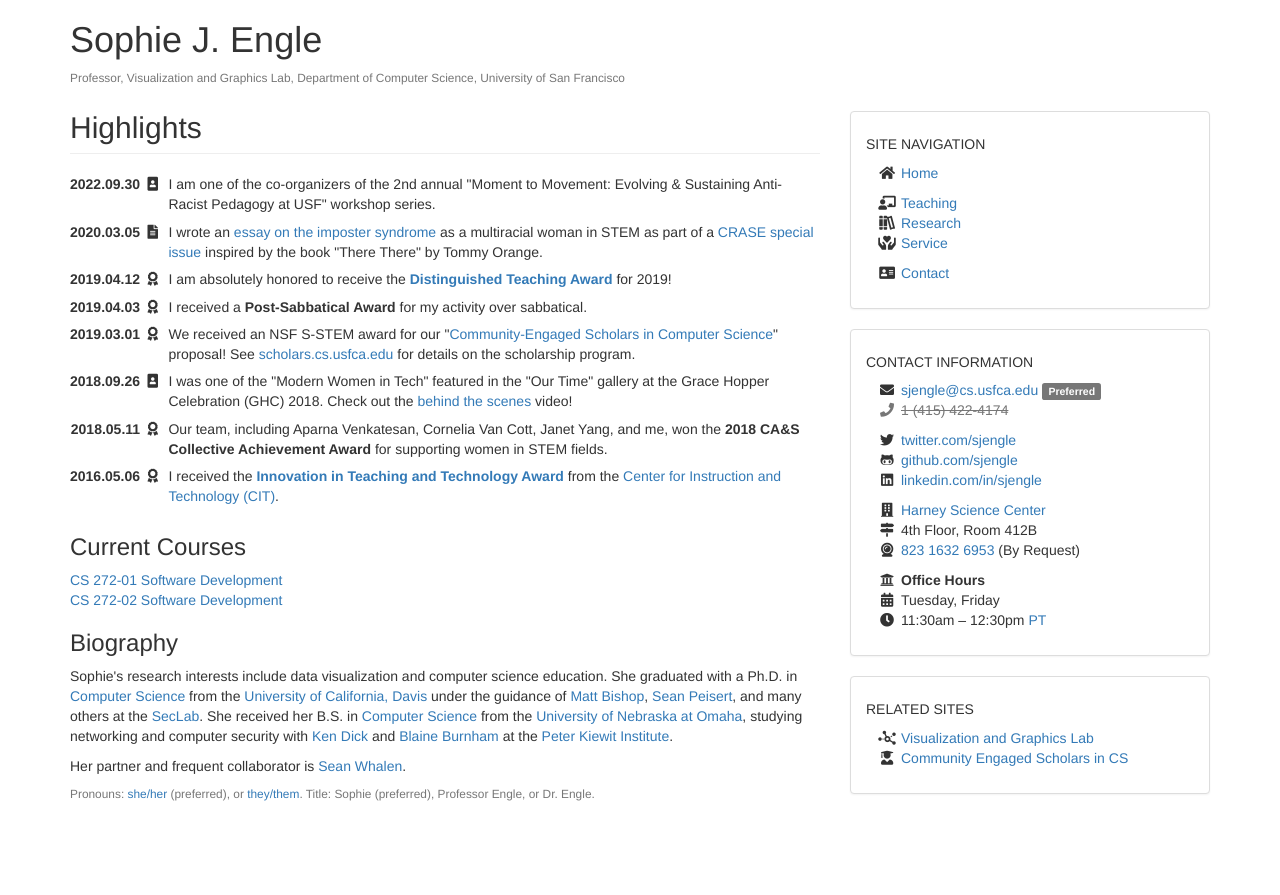
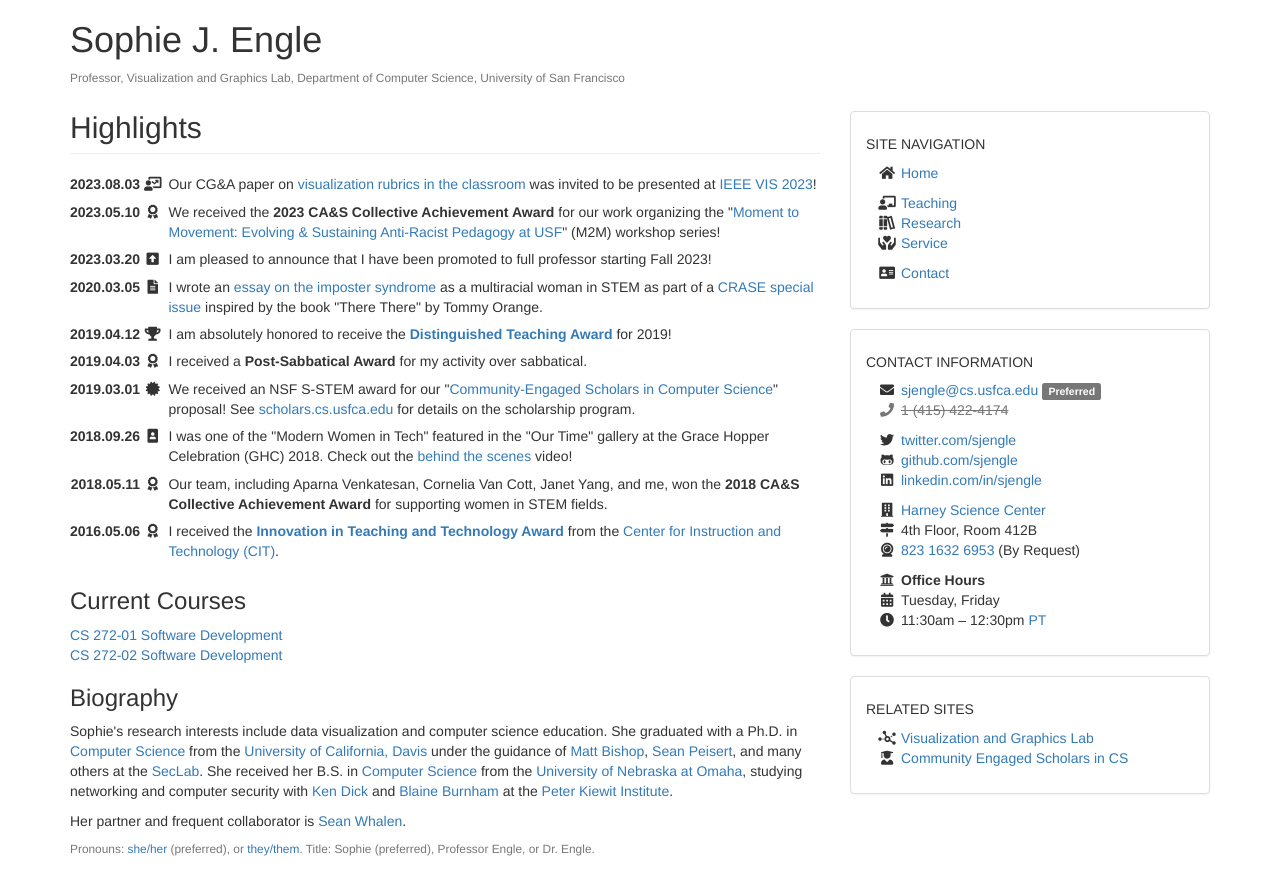
Before and after one commit to sjengle/sjengle.github.io, a Jekyll site: the page built from index.html, in a window 1280 px wide. Shown: the top 895 px of the page. Built offline with Jekyll 4.4.1, drawn with Linux system fonts in a browser that asks for light colours.

Commit message:
Updating announcements

```diff
--- a/index.html
+++ b/index.html
@@ -7,8 +7,18 @@ title: Highlights
 <table class="table-hover table-dates">
   <tbody>
     <tr>
-      <th>2022.09.30 <i class="fas fa-fw fa-portrait"></i></th>
-      <td>I am one of the co-organizers of the 2nd annual "Moment to Movement: Evolving & Sustaining Anti-Racist Pedagogy at USF" workshop series.</td>
+      <th>2023.08.03 <i class="fas fa-fw fa-user-chart"></i></th>
+      <td>Our CG&amp;A paper on <a href="https://doi.org/10.1109/MCG.2022.3149683">visualization rubrics in the classroom</a> was invited to be presented at <a href="https://ieeevis.org/year/2023/welcome">IEEE VIS 2023</a>!</td>
+    </tr>
+
+    <tr>
+      <th>2023.05.10 <i class="fas fa-fw fa-award"></i></th>
+      <td>We received the <strong>2023 CA&amp;S Collective Achievement Award</strong> for our work organizing the "<a href="https://usfca.hosted.panopto.com/Panopto/Pages/Viewer.aspx?id=622272d5-af86-4604-9f8f-afbe015841f4">Moment to Movement: Evolving & Sustaining Anti-Racist Pedagogy at USF</a>" (M2M) workshop series!</td>
+    </tr>
+
+    <tr>
+      <th>2023.03.20 <i class="fas fa-fw fa-arrow-alt-square-up"></i></th>
+      <td>I am pleased to announce that I have been promoted to full professor starting Fall 2023!</td>
     </tr>
 
     <tr>
@@ -17,7 +27,7 @@ title: Highlights
     </tr>
 
     <tr>
-      <th>2019.04.12 <i class="fas fa-fw fa-award"></i></th>
+      <th>2019.04.12 <i class="fas fa-fw fa-trophy"></i></th>
       <td>I am absolutely honored to receive the <strong><a href="https://myusf.usfca.edu/provost/faculty-staff-awards/distinguished-teaching-award">Distinguished Teaching Award</a></strong> for 2019!</td>
     </tr>
 
@@ -27,7 +37,7 @@ title: Highlights
     </tr>
 
     <tr>
-      <th>2019.03.01 <i class="fas fa-fw fa-award"></i></th>
+      <th>2019.03.01 <i class="fas fa-fw fa-certificate"></i></th>
       <td>We received an NSF S-STEM award for our "<a href="https://www.nsf.gov/awardsearch/showAward?AWD_ID=1833718&HistoricalAwards=false">Community-Engaged Scholars in Computer Science</a>" proposal! See <a href="https://scholars.cs.usfca.edu/">scholars.cs.usfca.edu</a> for details on the scholarship program.</td>
     </tr>
 
```
